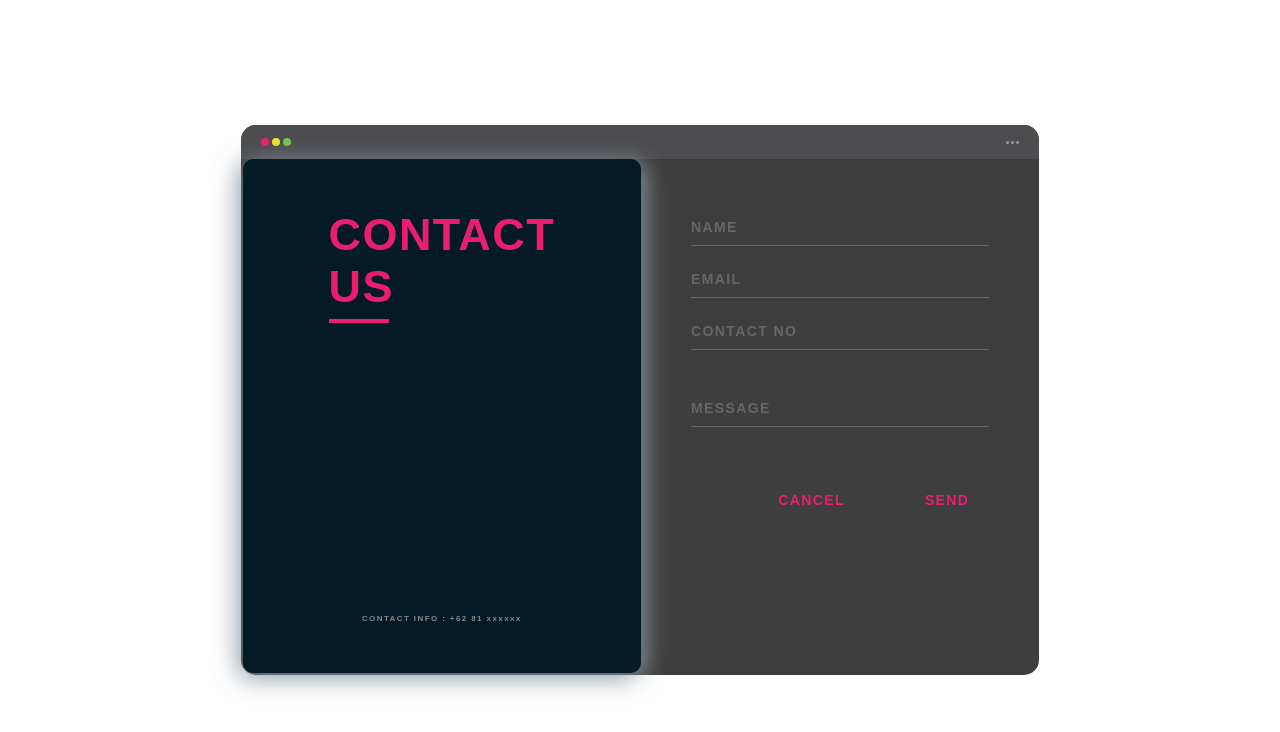
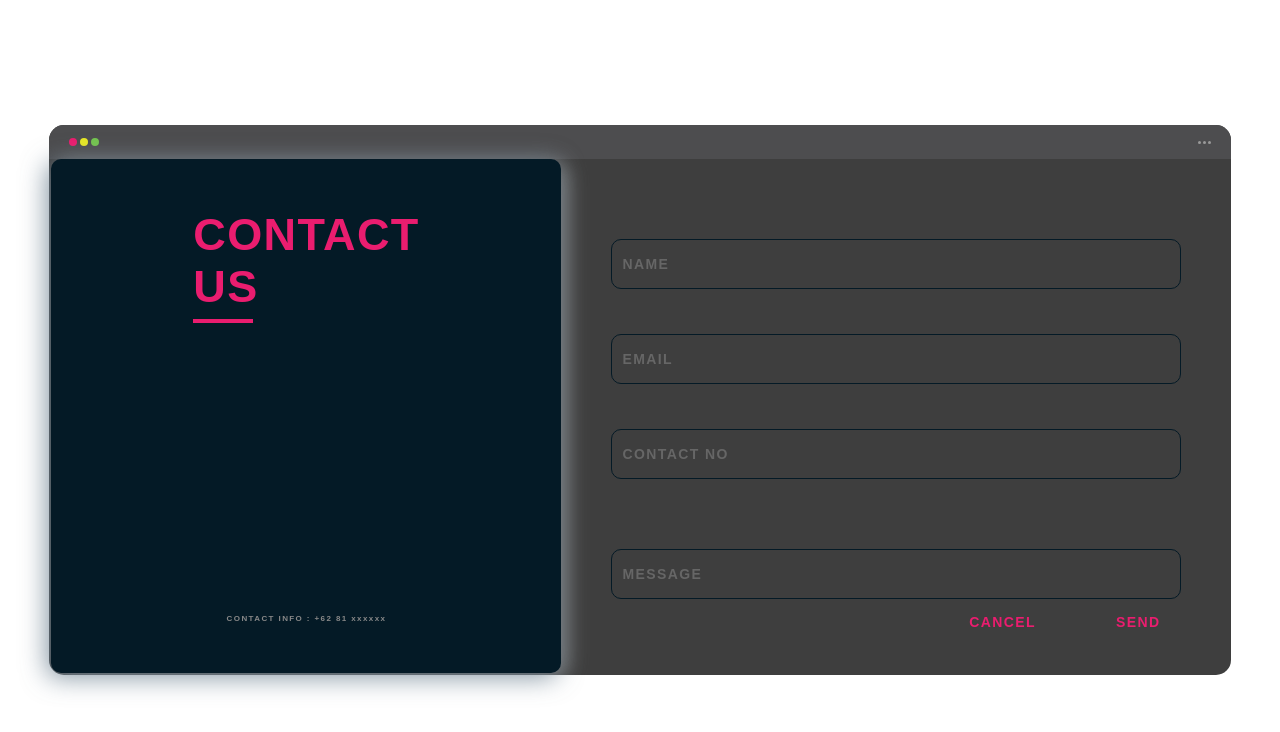
Before and after one commit to ishwargoswami/MentorMe, a React (Create React App) app in the folder client/: page /ContactForm in a window 1280 px wide. Shown: the top 732 px of the page. Built offline with nearby package versions, Linux system fonts and the light colour scheme.

Commit message:
contact form done

```diff
--- a/client/src/components/ContactForm.css
+++ b/client/src/components/ContactForm.css
@@ -179,6 +179,9 @@ body, button, input {
   font-size: 14px;
   cursor: pointer;
   outline: none;
+  margin-bottom: 150px;
+  display: inline-block;
+  margin-top: -10px;
 }
 
 .app-form-button:hover {
--- a/client/src/components/ContactForm.js
+++ b/client/src/components/ContactForm.js
@@ -16,6 +16,8 @@ function ContactForm()  {
 const navigate = useNavigate();
 
     return (
+      <form action="https://api.web3forms.com/submit" method="POST">
+        <input type="hidden" name="access_key" value="d83b4a79-7a02-4382-a5b2-d0eccc81afbe"></input>
       <div className="background" id="contact">
         <div className="container">
           <div className="screen"  data-aos="fade-up">
@@ -42,20 +44,20 @@ const navigate = useNavigate();
               <div className="screen-body-item">
                 <div className="app-form" >
                   <div className="app-form-group"  data-aos='slide-up'>
-                    <input className="app-form-control" placeholder="NAME"/>
+                    <input type="text" name="name" className="app-form-control" placeholder="NAME" required/>
                   </div>
                   <div className="app-form-group"  data-aos='slide-up'>
-                    <input className="app-form-control" placeholder="EMAIL" />
+                    <input type="text"  name="email" className="app-form-control" placeholder="EMAIL"required />
                   </div>
                   <div className="app-form-group"  data-aos='slide-up'>
-                    <input className="app-form-control" placeholder="CONTACT NO" />
+                    <input type="text"  name="number" className="app-form-control" placeholder="CONTACT NO" />
                   </div>
                   <div className="app-form-group message"  data-aos='slide-up'>
-                    <input className="app-form-control" placeholder="MESSAGE" />
+                    <input type="text" name="message" className="app-form-control" placeholder="MESSAGE"required />
                   </div>
                   <div className="app-form-group buttons"  data-aos='slide-up'>
                     <button className="app-form-button"><Link smooth to="#home">CANCEL</Link></button>
-                    <button className="app-form-button">SEND</button>
+                    <button  type="submit"className="app-form-button">SEND</button>
                   </div>
                 </div>
               </div>
@@ -63,6 +65,7 @@ const navigate = useNavigate();
           </div>
         </div>
       </div>
+      </form>
     );
   }
 
```
